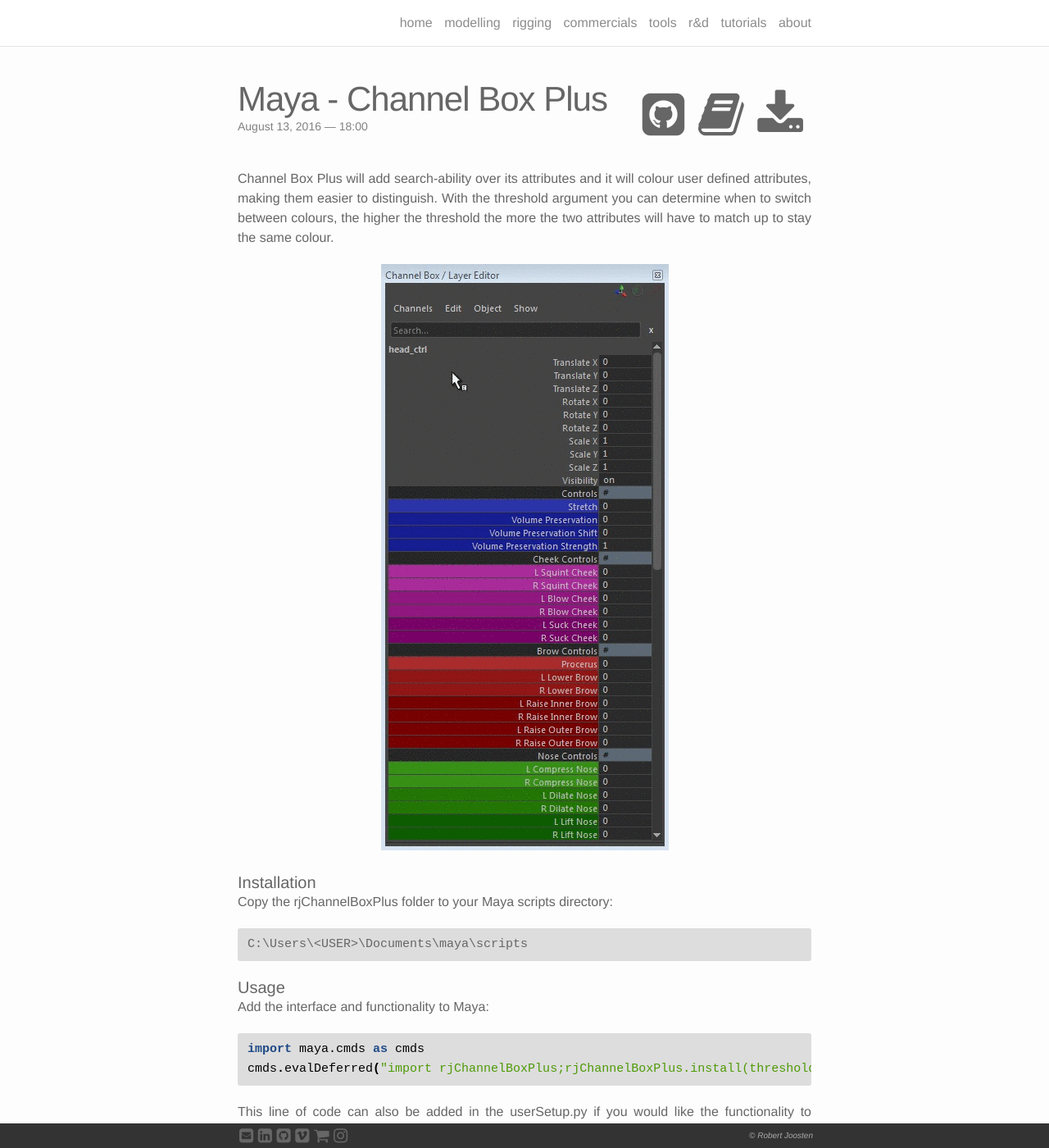
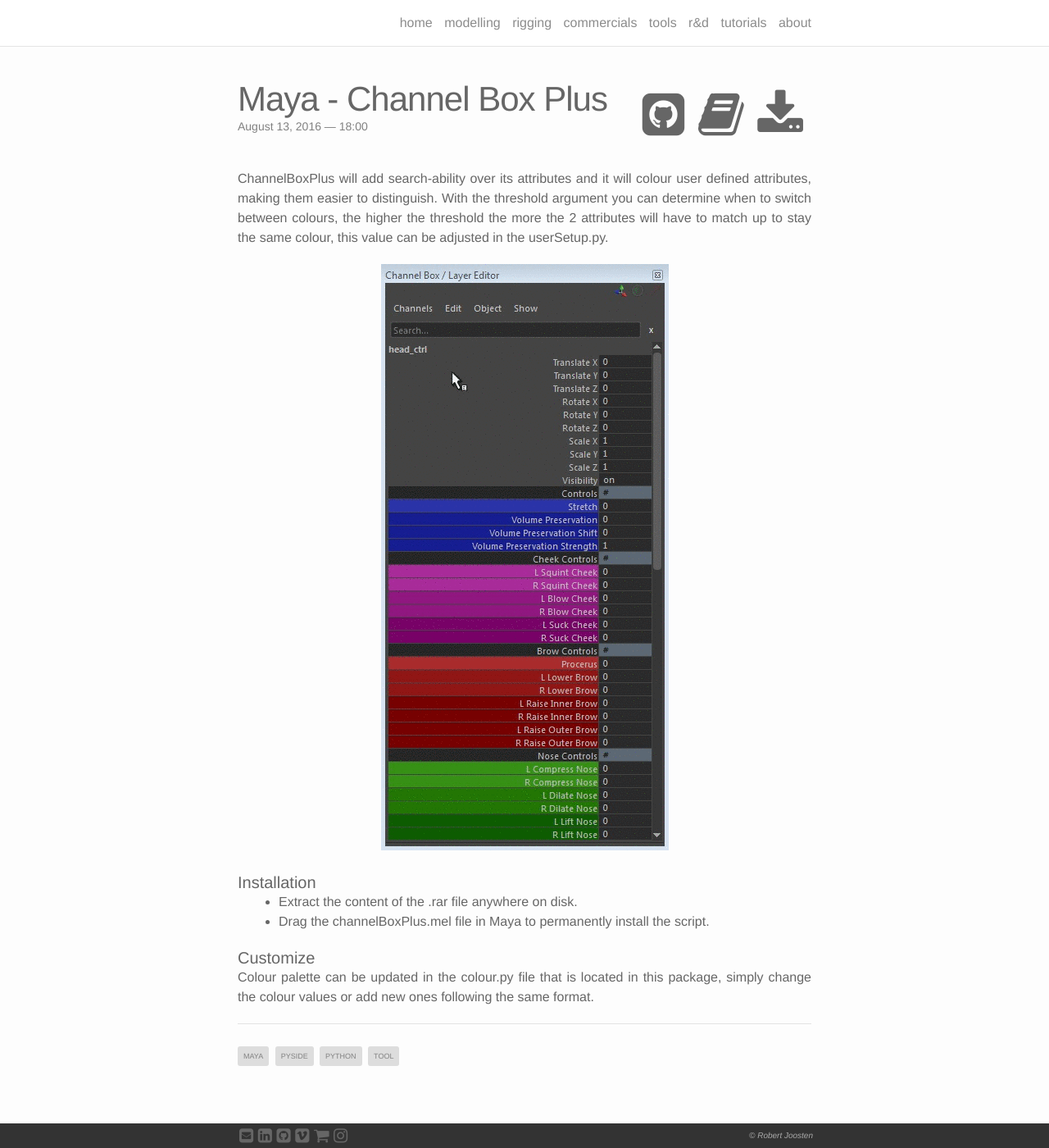
Before and after one commit to robertjoosten/robertjoosten.github.io, a Jekyll site: the page built from _projects/channel_box_plus.markdown, in a window 1280 px wide and 1400 px high. Shown: the whole window at 82% size. Built offline with Jekyll 4.4.1, drawn with Linux system fonts in a browser that asks for light colours; nearby versions of some CDN libraries.

Commit message:
update maya-channel-box-plus

```diff
--- a/_projects/channel_box_plus.markdown
+++ b/_projects/channel_box_plus.markdown
@@ -6,27 +6,17 @@
 date: 2016-08-13 18:00:00
 category: tools
 tag: [tool, python, maya, pyside]
-github: https://github.com/robertjoosten/rjChannelBoxPlus
-github-docs: https://robertjoosten.github.io/rjChannelBoxPlus/
-gumroad: https://gum.co/rjChannelBoxPlus
+github: https://github.com/robertjoosten/maya-channel-box-plus
+github-docs: https://robertjoosten.github.io/maya-channel-box-plus/
+gumroad: https://gum.co/maya-channel-box-plus
 ---
-<p class="justify">Channel Box Plus will add search-ability over its attributes and it will colour user defined attributes, making them easier to distinguish. With the threshold argument you can determine when to switch between colours, the higher the threshold the more the two attributes will have to match up to stay the same colour.</p>
+<p class="justify">ChannelBoxPlus will add search-ability over its attributes and it will colour user defined attributes, making them easier to distinguish. With the threshold argument you can determine when to switch between colours, the higher the threshold the more the 2 attributes will have to match up to stay the same colour, this value can be adjusted in the userSetup.py.</p>
 
 <p align="center"><img src="/img/tools/channel_box_plus_usage.gif"/></p>
 
 <h4>Installation</h4>
-<p class="justify">Copy the rjChannelBoxPlus folder to your Maya scripts directory: </p>
-{% highlight text %}
-C:\Users\<USER>\Documents\maya\scripts
-{% endhighlight %}
-
-<h4>Usage</h4>
-Add the interface and functionality to Maya:
-{% highlight python %}
-import maya.cmds as cmds
-cmds.evalDeferred("import rjChannelBoxPlus;rjChannelBoxPlus.install(threshold=0.75)")
-{% endhighlight %}
-<p class="justify">This line of code can also be added in the userSetup.py if you would like the functionality to persist. </p>
+* Extract the content of the .rar file anywhere on disk.
+* Drag the channelBoxPlus.mel file in Maya to permanently install the script.
 
 <h4>Customize</h4>
 <p class="justify">Colour palette can be updated in the colour.py file that is located in this package, simply change the colour values or add new ones following the same format.</p>
```
